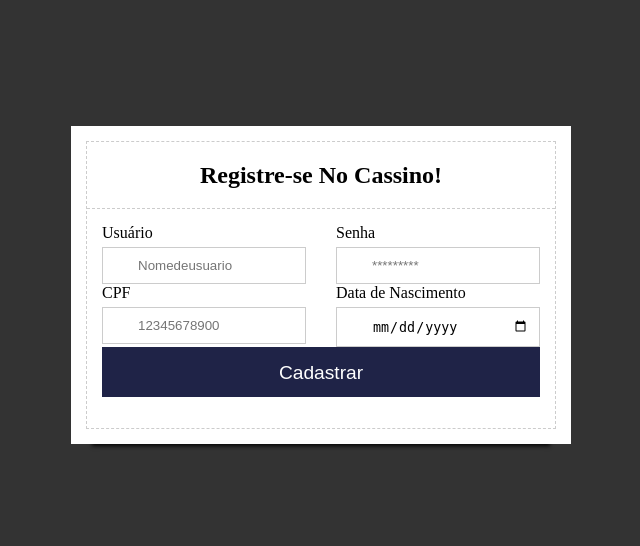
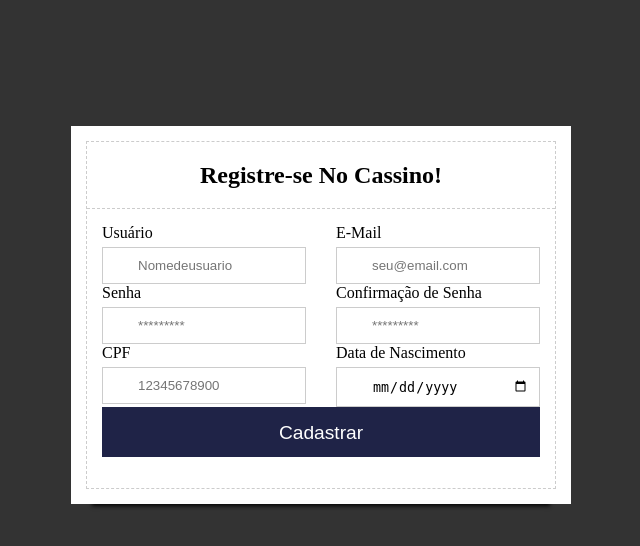
Before and after one commit to lnfernal/casino-9, a PHP site: page /auth/register/form in a window 1280 px wide. Shown: the top 546 px of the page, without its empty margins (319-959 px from the left). Run offline with PHP 8.4, Linux system fonts and the light colour scheme.

Commit message:
E-Mail adicionado aos dados do usuário

```diff
--- a/site/Controller/UserController.php
+++ b/site/Controller/UserController.php
@@ -55,6 +55,7 @@ class UserController
 
         $user->username = $_POST['username'];
         $user->password = md5($_POST['password']);
+        $user->email = $_POST['email'];
         $user->cpf = $_POST['cpf'];
         $user->data_nascimento = $_POST['data_nascimento'];
         $user->data_criado = date('Y-m-d H:i:s');
--- a/site/Model/UserModel.php
+++ b/site/Model/UserModel.php
@@ -3,7 +3,7 @@
 class UserModel
 {
 
-    public $id, $username, $password, $balance, $cpf, $data_nascimento, $data_criado;
+    public $id, $username, $password, $balance, $cpf, $email, $data_nascimento, $data_criado;
 
     public function save(){
         include 'DAO/UserDAO.php';
--- a/site/View/Modules/user/FormCadastro.php
+++ b/site/View/Modules/user/FormCadastro.php
@@ -29,9 +29,23 @@ if (isset($_SESSION['login'])) {
           </div>
         </div>
         <div class="col_half">
+          <label>E-Mail</label>
+          <div class="input_field">
+            <input type="email" name="email" placeholder="seu@email.com" required />
+          </div>
+        </div>
+      </div>
+      <div class="row clearfix">
+      <div class="col_half">
           <label>Senha</label>
           <div class="input_field">
-            <input type="password" name="password" placeholder="*********" />
+            <input type="password" name="password" id="senha" placeholder="*********" />
+          </div>
+        </div>
+        <div class="col_half">
+          <label>Confirmação de Senha</label>
+          <div class="input_field">
+            <input type="password" name="confirma_senha" id="confirmasenha" placeholder="*********" />
           </div>
         </div>
       </div>
--- a/site/View/home.php
+++ b/site/View/home.php
@@ -10,10 +10,10 @@
     <link rel="stylesheet" href="assets/css/style.css">
     <link rel="stylesheet" href="assets/css/navbar.css">
     <link rel="stylesheet" href="https://cdnjs.cloudflare.com/ajax/libs/AlertifyJS/1.13.1/css/alertify.css" integrity="sha512-MpdEaY2YQ3EokN6lCD6bnWMl5Gwk7RjBbpKLovlrH6X+DRokrPRAF3zQJl1hZUiLXfo2e9MrOt+udOnHCAmi5w==" crossorigin="anonymous" referrerpolicy="no-referrer" />
+    <meta name="auth" content="<?php if (isset($_SESSION['login'])) {echo $_SESSION['key'] . $_SESSION['login'];} else {echo 'noauth';} ?>">
     <link rel="preconnect" href="https://fonts.googleapis.com">
     <link rel="preconnect" href="https://fonts.gstatic.com" crossorigin>
-    <link href="https://fonts.googleapis.com/css2?family=Open+Sans&display=swap" rel="stylesheet">
-    <meta name="auth" content="<?php if (isset($_SESSION['login'])) {echo $_SESSION['key'] . $_SESSION['login'];} else {echo 'noauth';} ?>">
+    <link href="https://fonts.googleapis.com/css2?family=Inter&display=swap" rel="stylesheet">
 </head>
 
 <body>
@@ -21,6 +21,7 @@
     <?php include 'Modules/navbar.php'; ?>
     <div class="grid">
         <div class="item">
+            <div class="bet-controller"></div>
             <p class="titulo">Número Atual: <span class="roulette"></span></p>
 
             <p class="titulo">Últimos 10 Números:</p>
```
Also changed, not shown: site/DAO/UserDAO.php (+5 -4 lines), site/assets/css/navbar.css (+24 -16 lines), site/assets/css/style.css (+39 -13 lines).
